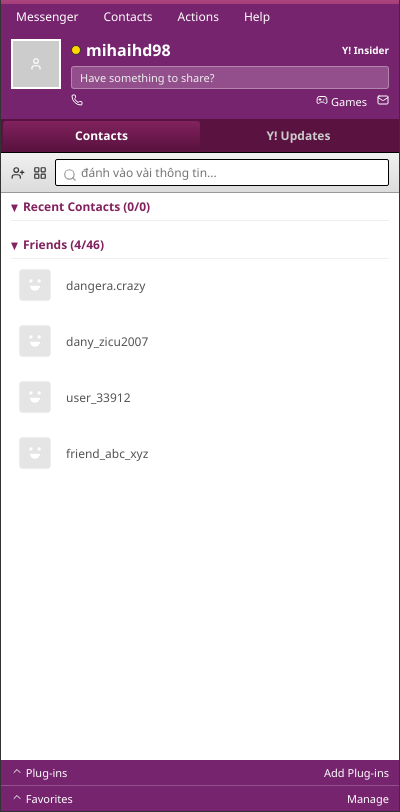
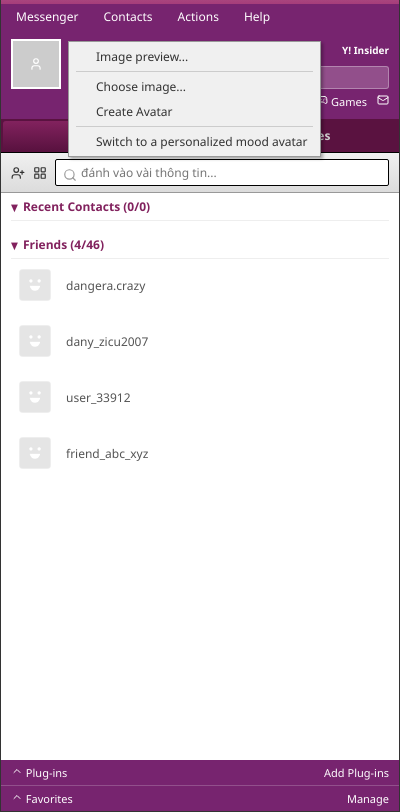
Before and after one commit to Danchoimod/Zahu-Messenger, an Electron app: page src/index.html in a window 400 px wide. Both pictures are taken after a click on the element 36 px from the left and 96 px from the top of the page. Shown: the part 32-844 px from the top of the page. Drawn offline with nearby package versions, Linux system fonts and the light colour scheme.

Commit message:
drop down of avatar

```diff
--- a/src/index.html
+++ b/src/index.html
@@ -227,8 +227,28 @@
       height: 50px;
       border: 2px solid white;
       background: #ccc;
-      overflow: hidden;
+      overflow: visible;
       position: relative;
+      cursor: pointer;
+    }
+
+    .avatar-dropdown {
+      display: none;
+      position: absolute;
+      top: 0;
+      left: 55px;
+      /* Positioned to the right of the 50px avatar */
+      background: #F0F0F0;
+      border: 1px solid #999;
+      box-shadow: 2px 2px 3px rgba(0, 0, 0, 0.3);
+      z-index: 2000;
+      min-width: 250px;
+      padding: 2px;
+      color: #333;
+    }
+
+    .avatar-dropdown.show {
+      display: block;
     }
 
     .avatar-placeholder {
@@ -613,8 +633,16 @@
 
     <!-- User Profile Section -->
     <div class="user-profile">
-      <div class="avatar-container">
+      <div class="avatar-container" id="user-avatar-container">
         <div class="avatar-placeholder"><i data-lucide="user"></i></div>
+        <div class="avatar-dropdown dropdown" id="avatar-dropdown">
+          <div class="dropdown-item">Image preview...</div>
+          <div class="dropdown-divider"></div>
+          <div class="dropdown-item">Choose image...</div>
+          <div class="dropdown-item">Create Avatar</div>
+          <div class="dropdown-divider"></div>
+          <div class="dropdown-item">Switch to a personalized mood avatar</div>
+        </div>
       </div>
       <div class="user-details">
         <div class="username-row">
@@ -834,6 +862,14 @@
       closeAllDropdowns();
     });
 
+    document.getElementById('user-avatar-container').addEventListener('click', (e) => {
+      e.stopPropagation();
+      const dropdown = document.getElementById('avatar-dropdown');
+      const isShow = dropdown.classList.contains('show');
+      closeAllDropdowns();
+      if (!isShow) dropdown.classList.add('show');
+    });
+
     // Close dropdowns when clicking outside
     window.addEventListener('click', () => {
       closeAllDropdowns();
--- a/src/main.js
+++ b/src/main.js
@@ -8,6 +8,8 @@ const createWindow = () => {
   mainWindow = new BrowserWindow({
     width: 400,
     height: 800,
+    minWidth: 500,
+    minHeight: 400,
     resizable: false,
     frame: false, // Disable default title bar
     webPreferences: {
```
